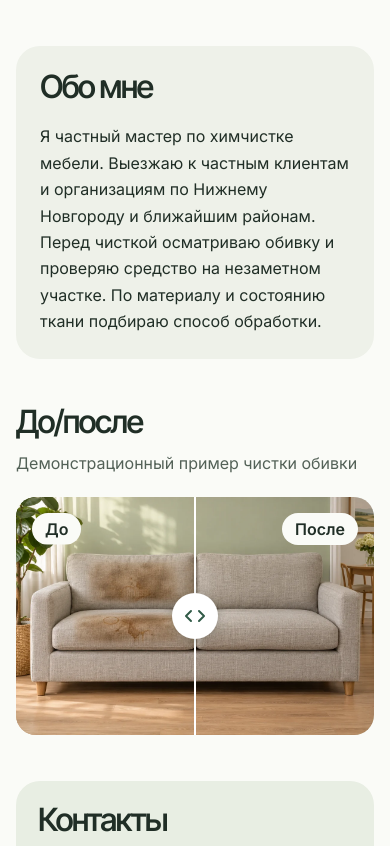
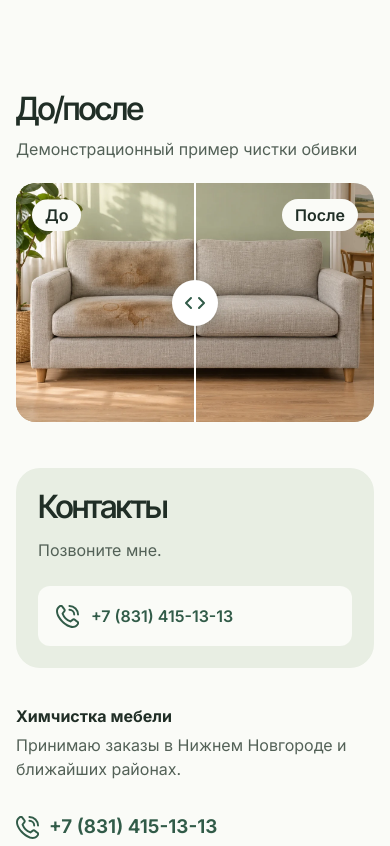
Before and after one commit to Sergey852291/cleaning, a plain HTML site: page index.html in a window 390 px wide. Shown: the part 1200-2046 px from the top of the page. Drawn offline with Linux system fonts and the light colour scheme.

Commit message:
delete about and details

```diff
--- a/index.html
+++ b/index.html
@@ -11,7 +11,7 @@
 <body>
   <header class="wrap header">
     <span class="brand"><img src="assets/vacuum.svg" alt="" width="44" height="44">Химчистка мебели</span>
-    <nav aria-label="Разделы страницы"><a href="#services">Услуги</a><a href="#about">Обо мне</a><a href="#comparison">До/после</a><a href="#contacts">Контакты</a></nav>
+    <nav aria-label="Разделы страницы"><a href="#services">Услуги</a><a href="#comparison">До/после</a><a href="#contacts">Контакты</a></nav>
     <a class="header-phone" href="tel:+78314151313"><img class="contact-icon" src="assets/phone.svg" alt="" width="23" height="23"> <span>+7 (831) 415-13-13</span></a>
   </header>
   <main class="wrap">
@@ -28,31 +28,27 @@
         <ul class="service-list">
           <li><details>
             <summary>Диваны<img class="expand-icon" src="assets/plus.svg" alt="" width="20" height="20"><img class="collapse-icon" src="assets/minus.svg" alt="" width="20" height="20"></summary>
-            <p>Осматриваю обивку и подушки, удаляю пыль и крошки из швов и стыков. Проверяю средство на скрытом участке и отдельно обрабатываю пятна. Если ткань допускает влажную чистку, промываю обивку экстрактором: насадка подаёт раствор и сразу собирает его вместе с загрязнениями. Затем собираю остатки влаги и оставляю диван просохнуть.</p>
+<!--            <p>Осматриваю обивку и подушки, удаляю пыль и крошки из швов и стыков. Проверяю средство на скрытом участке и отдельно обрабатываю пятна. Если ткань допускает влажную чистку, промываю обивку экстрактором: насадка подаёт раствор и сразу собирает его вместе с загрязнениями. Затем собираю остатки влаги и оставляю диван просохнуть.</p>-->
           </details></li>
           <li><details>
             <summary>Кресла<img class="expand-icon" src="assets/plus.svg" alt="" width="20" height="20"><img class="collapse-icon" src="assets/minus.svg" alt="" width="20" height="20"></summary>
-            <p>Сухой насадкой очищаю углубления между сиденьем, спинкой и подлокотниками. После пробы средства на скрытом участке обрабатываю места, которые чаще соприкасаются с руками и головой. Очищаю сиденье и спинку способом, подходящим для обивки. Если ткань допускает промывку, отдельно прохожу узкой насадкой вдоль швов и собираю лишнюю влагу.</p>
+<!--            <p>Сухой насадкой очищаю углубления между сиденьем, спинкой и подлокотниками. После пробы средства на скрытом участке обрабатываю места, которые чаще соприкасаются с руками и головой. Очищаю сиденье и спинку способом, подходящим для обивки. Если ткань допускает промывку, отдельно прохожу узкой насадкой вдоль швов и собираю лишнюю влагу.</p>-->
           </details></li>
           <li><details>
             <summary>Ковры<img class="expand-icon" src="assets/plus.svg" alt="" width="20" height="20"><img class="collapse-icon" src="assets/minus.svg" alt="" width="20" height="20"></summary>
-            <p>Проверяю состав ворса, состояние основы и стойкость красителя на небольшом участке. Удаляю сухую пыль из глубины ворса, затем подбираю средство для отдельных пятен. Если ворс и основа допускают влажную чистку, промываю ковёр по участкам и собираю раствор экстрактором. Перед использованием ковру нужно полностью высохнуть.</p>
+<!--            <p>Проверяю состав ворса, состояние основы и стойкость красителя на небольшом участке. Удаляю сухую пыль из глубины ворса, затем подбираю средство для отдельных пятен. Если ворс и основа допускают влажную чистку, промываю ковёр по участкам и собираю раствор экстрактором. Перед использованием ковру нужно полностью высохнуть.</p>-->
           </details></li>
           <li><details>
             <summary>Матрасы<img class="expand-icon" src="assets/plus.svg" alt="" width="20" height="20"><img class="collapse-icon" src="assets/minus.svg" alt="" width="20" height="20"></summary>
-            <p>Сначала очищаю поверхность и простёжку сухой насадкой, уделяя внимание швам и краям. После проверки ткани точечно обрабатываю пятна. Если чехол допускает влажную чистку, наношу раствор небольшими порциями и сразу собираю его, чтобы ограничить увлажнение наполнителя. Постель можно застилать после полного высыхания матраса.</p>
+<!--            <p>Сначала очищаю поверхность и простёжку сухой насадкой, уделяя внимание швам и краям. После проверки ткани точечно обрабатываю пятна. Если чехол допускает влажную чистку, наношу раствор небольшими порциями и сразу собираю его, чтобы ограничить увлажнение наполнителя. Постель можно застилать после полного высыхания матраса.</p>-->
           </details></li>
           <li><details>
             <summary>Другая мягкая мебель<img class="expand-icon" src="assets/plus.svg" alt="" width="20" height="20"><img class="collapse-icon" src="assets/minus.svg" alt="" width="20" height="20"></summary>
-            <p>У пуфов, банкеток и мягких стульев осматриваю обивку и закрываю открытые деревянные и металлические детали. Очищаю сиденье, канты и складки от пыли. На незаметном участке проверяю, как ткань реагирует на средство, затем обрабатываю загрязнения и снимаю остатки средства способом, подходящим для материала.</p>
+<!--            <p>У пуфов, банкеток и мягких стульев осматриваю обивку и закрываю открытые деревянные и металлические детали. Очищаю сиденье, канты и складки от пыли. На незаметном участке проверяю, как ткань реагирует на средство, затем обрабатываю загрязнения и снимаю остатки средства способом, подходящим для материала.</p>-->
           </details></li>
         </ul>
       </div>
       <img class="rug-photo" src="assets/rug.webp" width="720" height="480" loading="lazy" alt="Чистка светлого ковра экстрактором">
-    </section>
-    <section id="about" class="about" aria-labelledby="about-title">
-      <h2 id="about-title">Обо мне</h2>
-      <p>Я частный мастер по химчистке мебели. Выезжаю к частным клиентам и организациям по Нижнему Новгороду и ближайшим районам. Перед чисткой осматриваю обивку и проверяю средство на незаметном участке. По материалу и состоянию ткани подбираю способ обработки.</p>
     </section>
     <section id="comparison" class="comparison" aria-labelledby="comparison-title">
       <h2 id="comparison-title">До/после</h2>
--- a/style.css
+++ b/style.css
@@ -421,21 +421,6 @@ address a:hover {
 	}
 }
 
-
-.about {
-	display: grid;
-	gap: 20px;
-	padding: clamp(24px, 4vw, 58px);
-	background: #eef1e9;
-	border-radius: 24px;
-}
-
-.about p {
-	max-width: 65ch;
-	font-size: clamp(1rem, 1.6vw, 1.22rem);
-	line-height: 1.65;
-}
-
 .comparison {
 	margin-block: clamp(46px, 6vw, 88px);
 }
```
